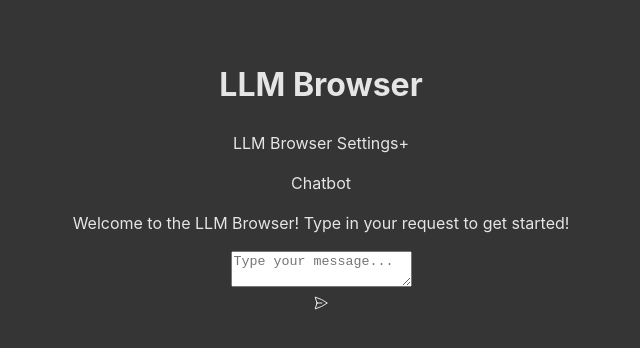
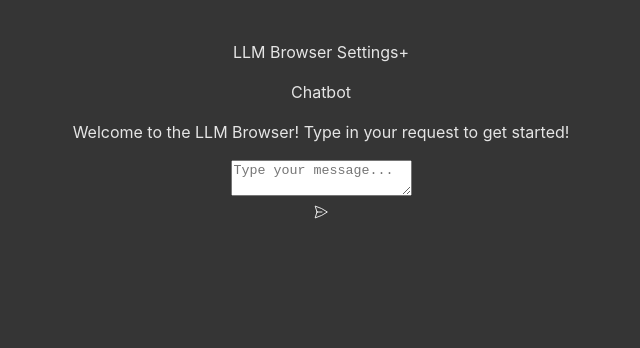
Before and after one commit to thesentinel2615/LLM-Browser, a React (Vite) app: page / in a window 1280 px wide. Shown: the top 348 px of the page, without its empty margins (319-959 px from the left). Built offline with nearby package versions, Linux system fonts and the light colour scheme; no server answers.

Commit message:
Update App.jsx

```diff
--- a/src/App.jsx
+++ b/src/App.jsx
@@ -7,8 +7,6 @@ import 'tailwindcss/tailwind.css';
 function App() {
   return (
     <>
-
-      <h1 className='text-2xl font-bold text-center mb-4 bg-orange-800 p-4 rounded-lg shadow-md w-fit ml-auto mr-auto border-2 border-solid border-gray-500'>LLM Browser</h1>
       <SettingsForm/>
       <Chatwindow/>
     </>
```
